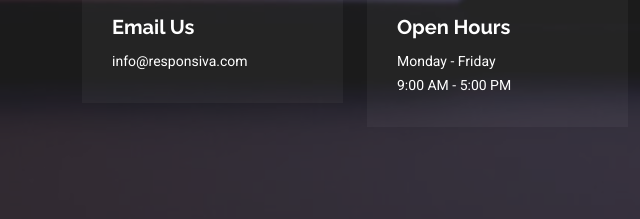
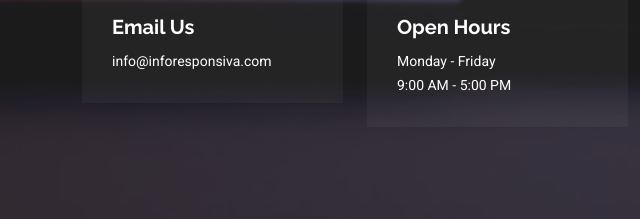
Before and after one commit to Watiriroyalty/inforesponsiva, a plain HTML site: page index.html in a window 1280 px wide. Shown: the part 1565-1784 px from the top of the page, 0-640 px from the left. Drawn offline with Linux system fonts and the light colour scheme.

Commit message:
Update index.html

```diff
--- a/index.html
+++ b/index.html
@@ -186,7 +186,7 @@
             <div class="info-item" data-aos="fade" data-aos-delay="400">
               <i class="bi bi-envelope"></i>
               <h3>Email Us</h3>
-              <p>info@responsiva.com</p>
+              <p>info@inforesponsiva.com</p>
             </div>
           </div><!-- End Info Item -->
 
```
